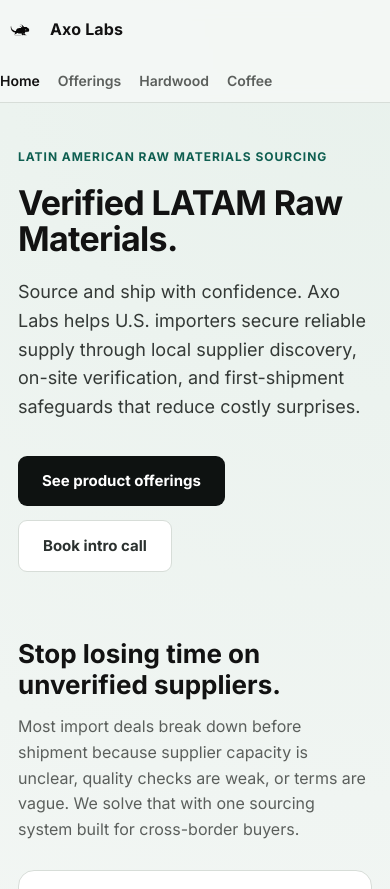
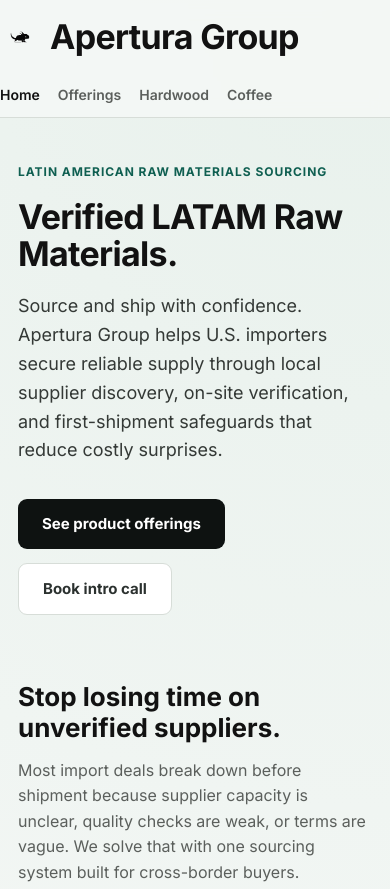
Before and after one commit to ed-snyder/axolabs-site, a plain HTML site: page index.html in a window 390 px wide. Shown: the top 889 px of the page. Drawn offline with Linux system fonts and the light colour scheme.

Commit message:
Rebrand Axo Labs to Apertura Group, match brand font size to h1

```diff
--- a/assets/styles/site.css
+++ b/assets/styles/site.css
@@ -56,7 +56,8 @@
     gap: 10px;
     text-decoration: none;
     font-weight: 700;
-    letter-spacing: 0.01em;
+    font-size: clamp(34px, 5vw, 56px);
+    letter-spacing: -0.02em;
 }
 
 .brand img {
--- a/index.html
+++ b/index.html
@@ -3,7 +3,7 @@
 <head>
     <meta charset="UTF-8">
     <meta name="viewport" content="width=device-width, initial-scale=1.0">
-    <title>Axo Labs | Latin American Raw Materials Sourcing for U.S. Importers</title>
+    <title>Apertura Group | Latin American Raw Materials Sourcing for U.S. Importers</title>
     <link rel="icon" type="image/png" href="assets/images/favicon.png">
     <link rel="apple-touch-icon" href="assets/images/apple-touch-icon.png">
     <link href="https://fonts.googleapis.com/css2?family=Inter:wght@400;500;600;700&display=swap" rel="stylesheet">
@@ -13,8 +13,8 @@
     <header class="site-header">
         <div class="container header-inner">
             <a href="index.html" class="brand">
-                <img src="assets/images/logo.png" alt="Axo Labs logo">
-                <span>Axo Labs</span>
+                <img src="assets/images/logo.png" alt="Apertura Group logo">
+                <span>Apertura Group</span>
             </a>
             <nav class="nav">
                 <a href="index.html" class="active">Home</a>
@@ -29,7 +29,7 @@
         <section class="hero">
             <p class="eyebrow">Latin American Raw Materials Sourcing</p>
             <h1>Verified LATAM Raw Materials.</h1>
-            <p class="lead">Source and ship with confidence. Axo Labs helps U.S. importers secure reliable supply through local supplier discovery, on-site verification, and first-shipment safeguards that reduce costly surprises.</p>
+            <p class="lead">Source and ship with confidence. Apertura Group helps U.S. importers secure reliable supply through local supplier discovery, on-site verification, and first-shipment safeguards that reduce costly surprises.</p>
             <div class="actions">
                 <a href="offerings.html" class="btn btn-primary">See product offerings</a>
                 <a href="https://cal.com/eric-snyder-axolabs/30min" class="btn btn-secondary">Book intro call</a>
@@ -84,7 +84,7 @@
 
         <section>
             <div class="dark-band">
-                <h2 class="section-title">Why buyers choose Axo Labs</h2>
+                <h2 class="section-title">Why buyers choose Apertura Group</h2>
                 <p class="section-intro">Direct, local sourcing support that turns supplier uncertainty into a clear buying path.</p>
                 <ul class="list">
                     <li>One accountable partner from supplier search to shipment checks</li>
@@ -98,7 +98,7 @@
 
     <footer class="footer">
         <div class="container footer-inner">
-            <span>Axo Labs</span>
+            <span>Apertura Group</span>
             <span>Latin American raw materials sourcing and supplier verification</span>
         </div>
     </footer>
```
Also changed, not shown: coffee.html (+4 -4 lines), hardwood.html (+4 -4 lines), offerings.html (+4 -4 lines).
